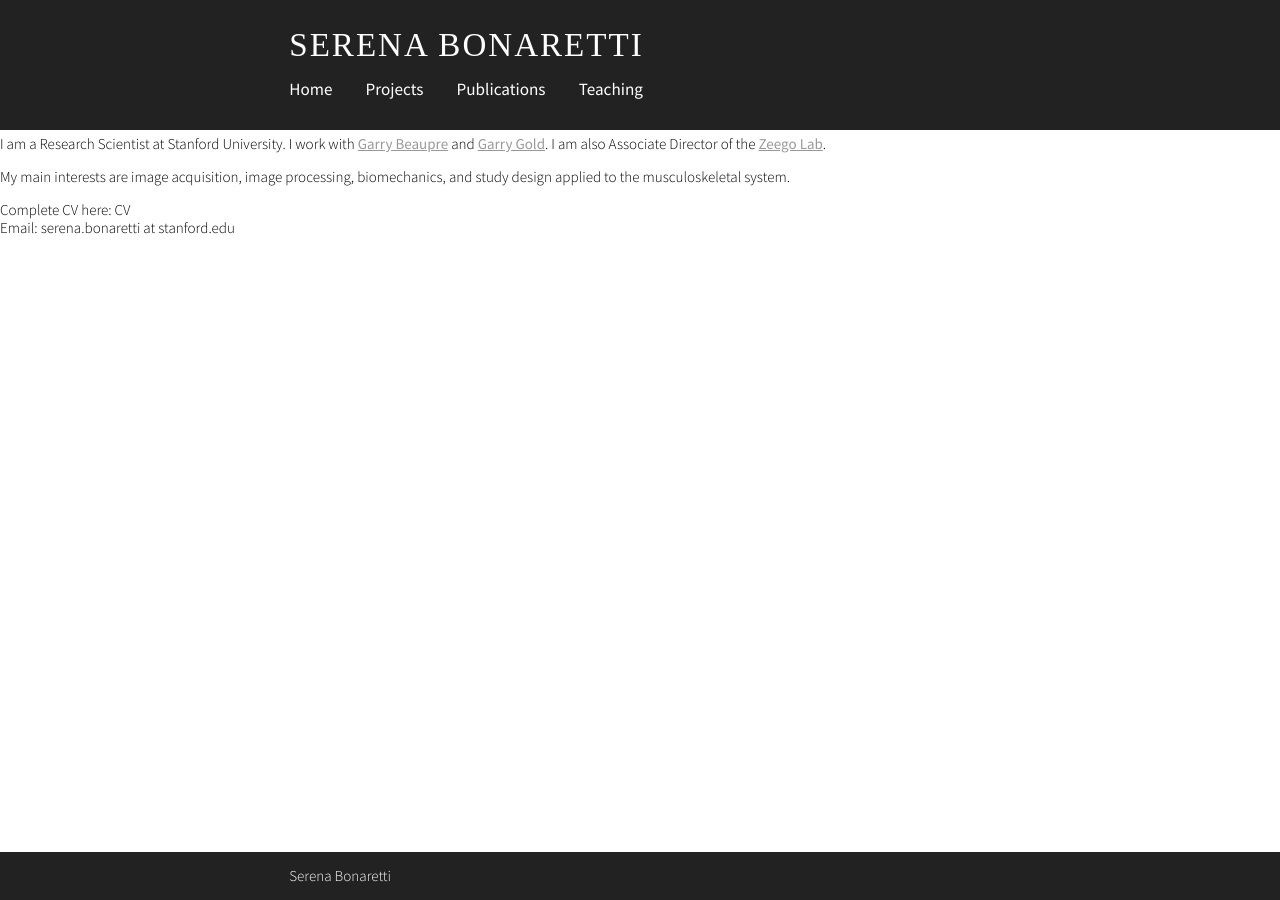
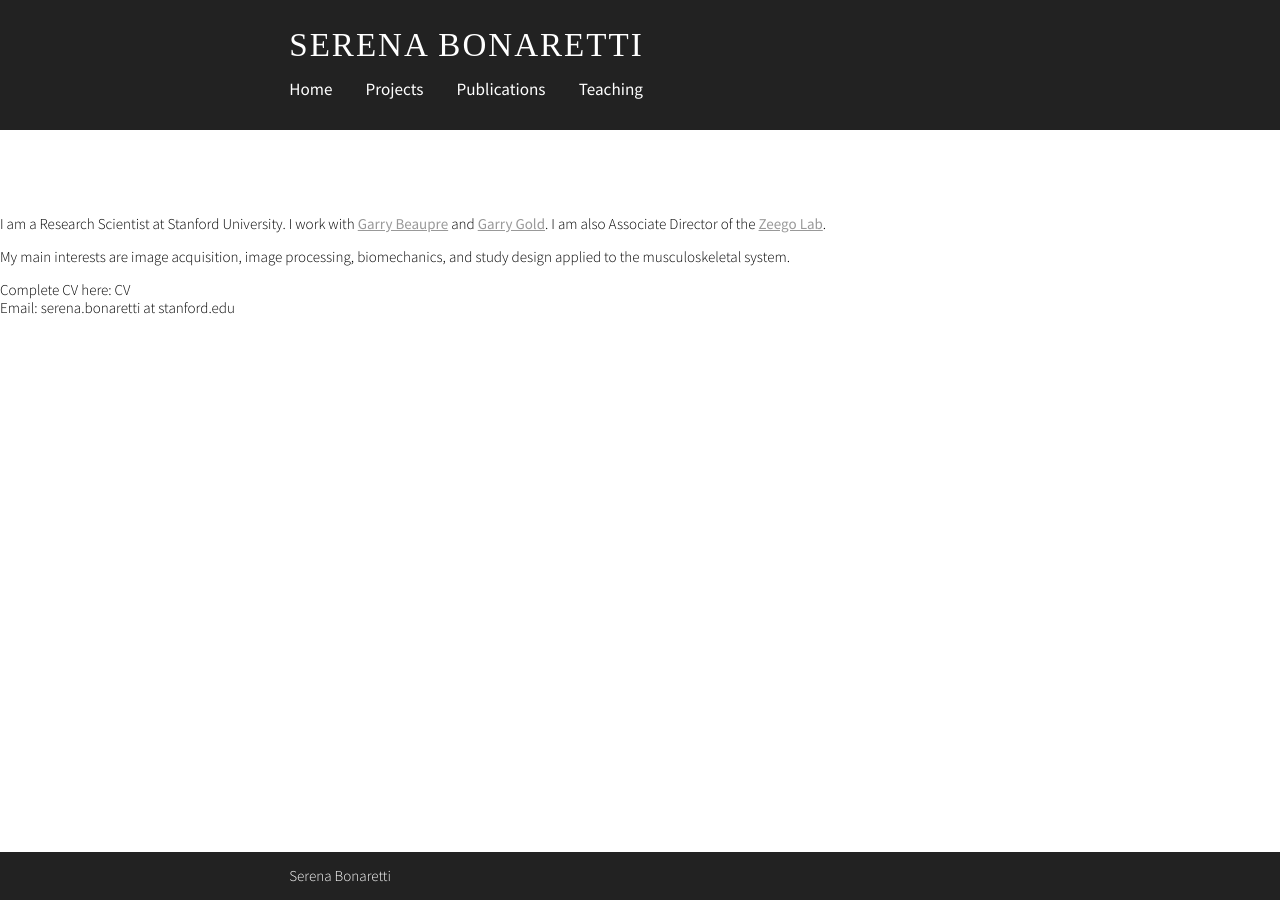
Before and after one commit to sbonaretti/sbonaretti.github.io, a Jekyll site: the page built from index.html, in a window 1280 px wide. Built offline with Jekyll 4.4.1, drawn with Linux system fonts in a browser that asks for light colours; some web fonts are replaced; the list of posts is cut into pages by our own code.

Commit message:
Update index.html

```diff
--- a/index.html
+++ b/index.html
@@ -8,6 +8,9 @@ layout: blank
 <link href="{{ '/index.css' | prepend: site.baseurl }}" rel="stylesheet">
 <head>
   <style>
+    main{
+      margin-top: 200px  /* added - Add a top margin to avoid content overlay with nav */
+    }
     nav{
       margin: 1em 0;
     }
```
